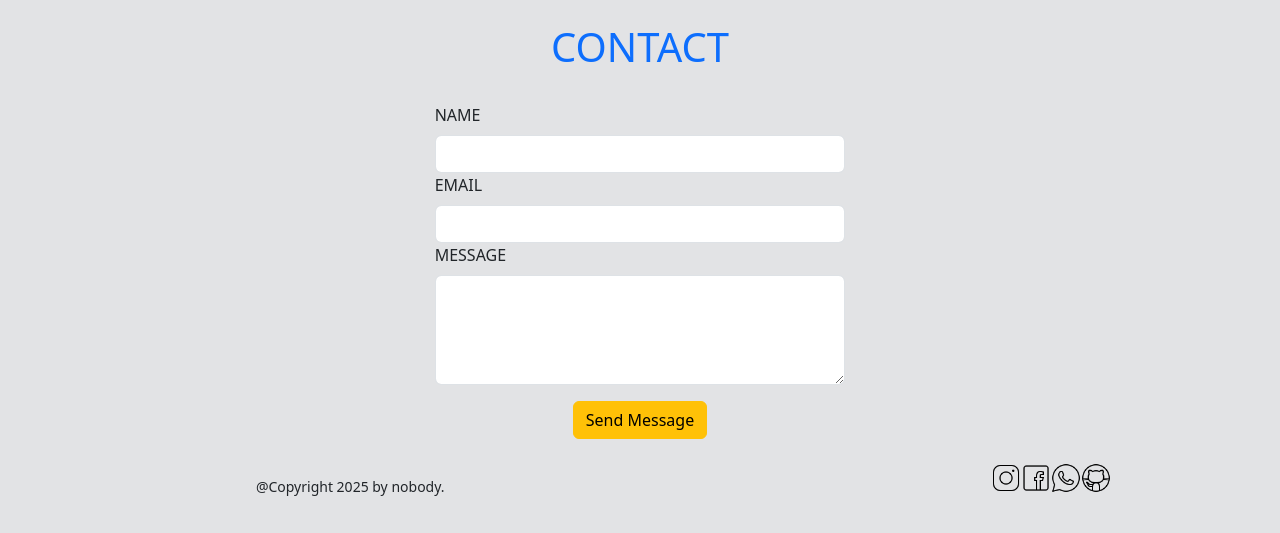
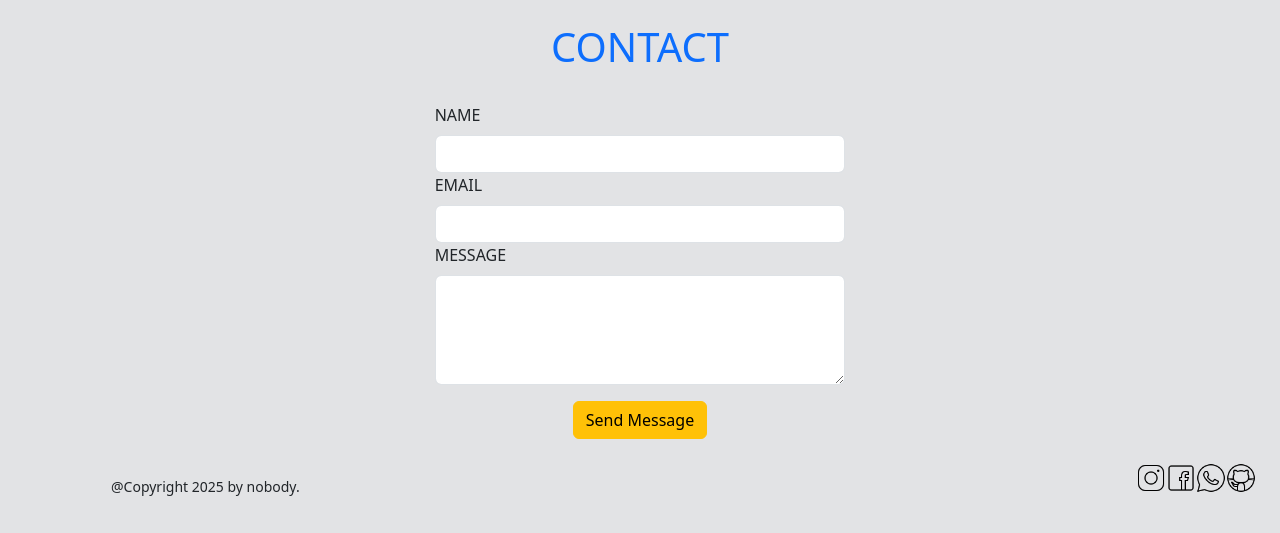
Before and after one commit to AlejandroMtz07/Presentation, a Flask app: page / in a window 1280 px wide. Shown: the part 1406-1939 px from the top of the page. Run offline with Flask 3, Linux system fonts and the light colour scheme.

Commit message:
Changing some styles

```diff
--- a/static/styles/styles.css
+++ b/static/styles/styles.css
@@ -8,7 +8,7 @@ nav >a{
     text-transform: uppercase;
 }
 nav>a:hover{
-    background-color: lightblue;
+    background-color: darkgray;
     border-radius: 10px;
     transition-duration: 1s;
 }
--- a/templates/index.html
+++ b/templates/index.html
@@ -112,7 +112,7 @@
             </div>
         </article>
     </main>
-    <footer class="row text-center justify-content-evenly bg-secondary-subtle">
+    <footer class="row text-center justify-content-between bg-secondary-subtle">
         <div class="col-4 align-content-center">
             <small class="col-4">
                 @Copyright 2025 by nobody.
```
